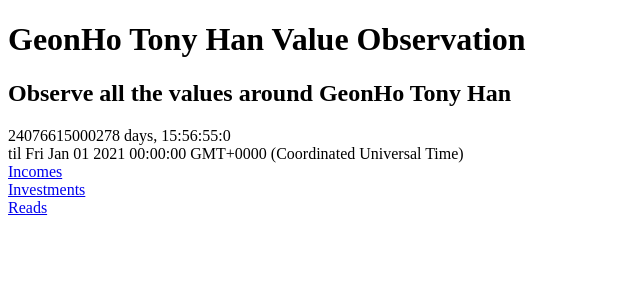
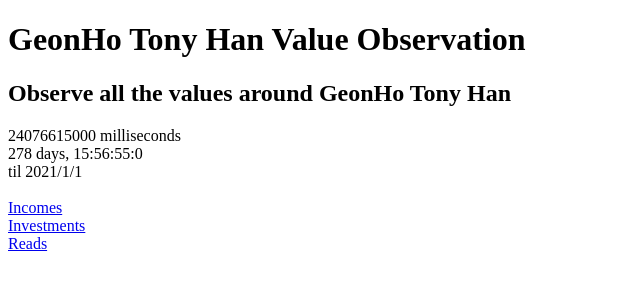
Before and after one commit to hrg921/value-observation, a Next.js app: page / in a window 1280 px wide. Shown: the top 300 px of the page, without its empty margins (0-640 px from the left). Built offline with nearby package versions, Linux system fonts and the light colour scheme.

Commit message:
feat: add date inidicator for countdown

```diff
--- a/components/CountDown.tsx
+++ b/components/CountDown.tsx
@@ -1,3 +1,4 @@
+import moment from 'moment';
 import React from 'react';
 import ReactCountdown, { CountdownRenderProps } from 'react-countdown';
 
@@ -21,11 +22,12 @@ const renderer = ({
   } else {
     // Render a countdown
     return (
-      <span>
-        {total}
+      <div>
+        {total} milliseconds <br />
         {days} days, {hours}:{minutes}:{seconds}:{milliseconds} <br />
-        til {props.date?.toString()}
-      </span>
+        til {moment(props.date).year()}/{moment(props.date).month() + 1}/
+        {moment(props.date).date()}
+      </div>
     );
   }
 };
```
